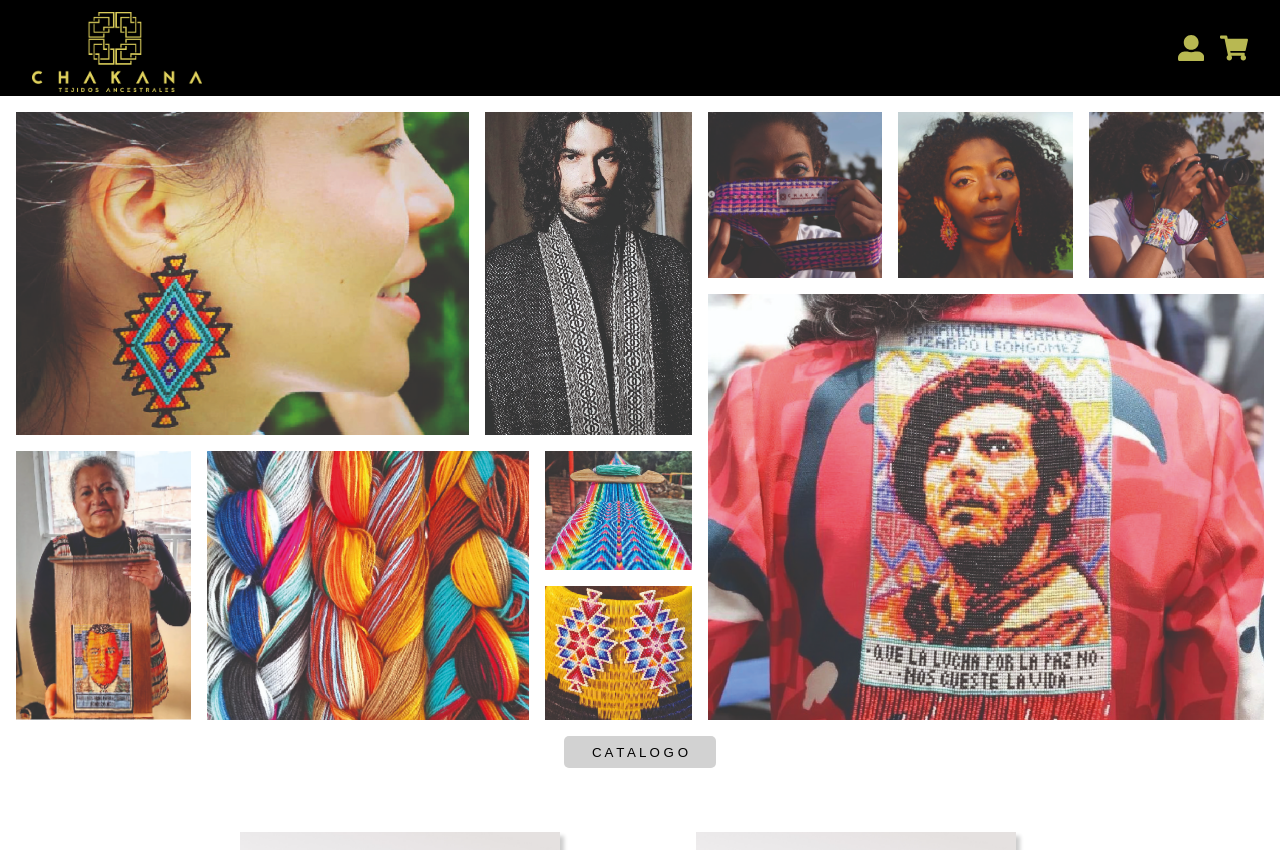
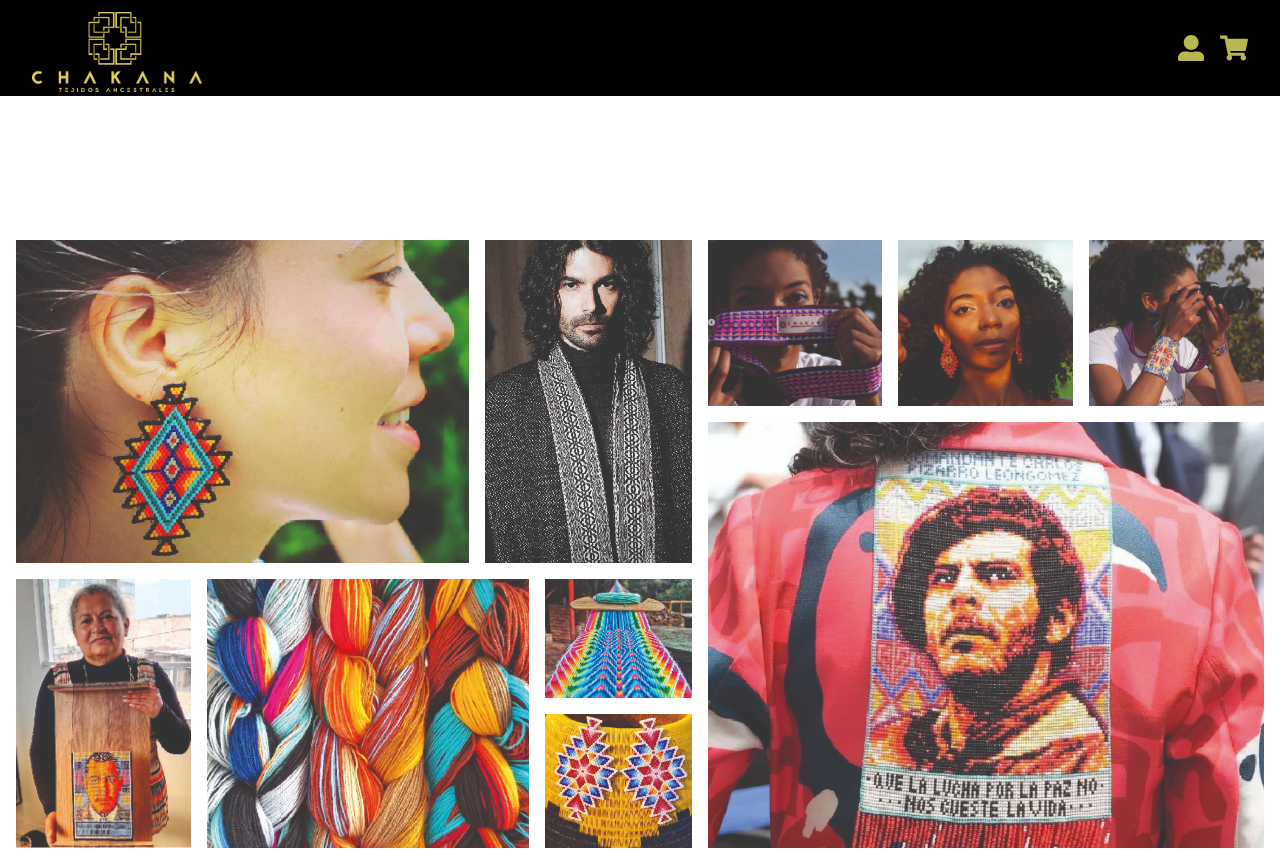
Before and after one commit to SofiaOviedo24/Chakana_Shop, a React (Vite) app: page / in a window 1280 px wide. Shown: the top 850 px of the page. Built offline with nearby package versions, Linux system fonts and the light colour scheme; a web font is replaced by a local one.

Commit message:
Cambios varios

```diff
--- a/src/css/Carrito.module.css
+++ b/src/css/Carrito.module.css
@@ -6,10 +6,10 @@
 }
 
 .items{
-    position: fixed;
+    position: absolute;
     width: 25vw;
-    height: 75vh;
-    top: 25vh;
+    height: calc(100vh - 6rem);
+    top: 6rem;
     right: -25vw;
     background-color: #b8b852;
     z-index: 4;
--- a/src/css/Main.module.css
+++ b/src/css/Main.module.css
@@ -8,6 +8,7 @@
   grid-template-rows: 1.4fr 1.2fr 1fr 1fr;
   gap: 1rem;
   padding: 1rem;
+  margin-top: 7rem;
 }
 
 .galeria img {
--- a/src/css/Navbar.module.css
+++ b/src/css/Navbar.module.css
@@ -3,6 +3,10 @@
     height: 6rem;
     width: 100%;
     display: flex;
+    position:fixed;
+    top: 0;
+    left: 0;
+    z-index: 9;
    }
 
 .logo {
--- a/src/css/Reset.css
+++ b/src/css/Reset.css
@@ -6,7 +6,15 @@ border: none;
 }
 
 
+body {
+    padding-top: 7rem;
+    display: flex;
+    flex-direction: column;
+    align-items: center;
+    justify-content: flex-start;
+    min-height: 100vh;
 
+}
 img{
     width: 100%;
     height: 100%;
```
